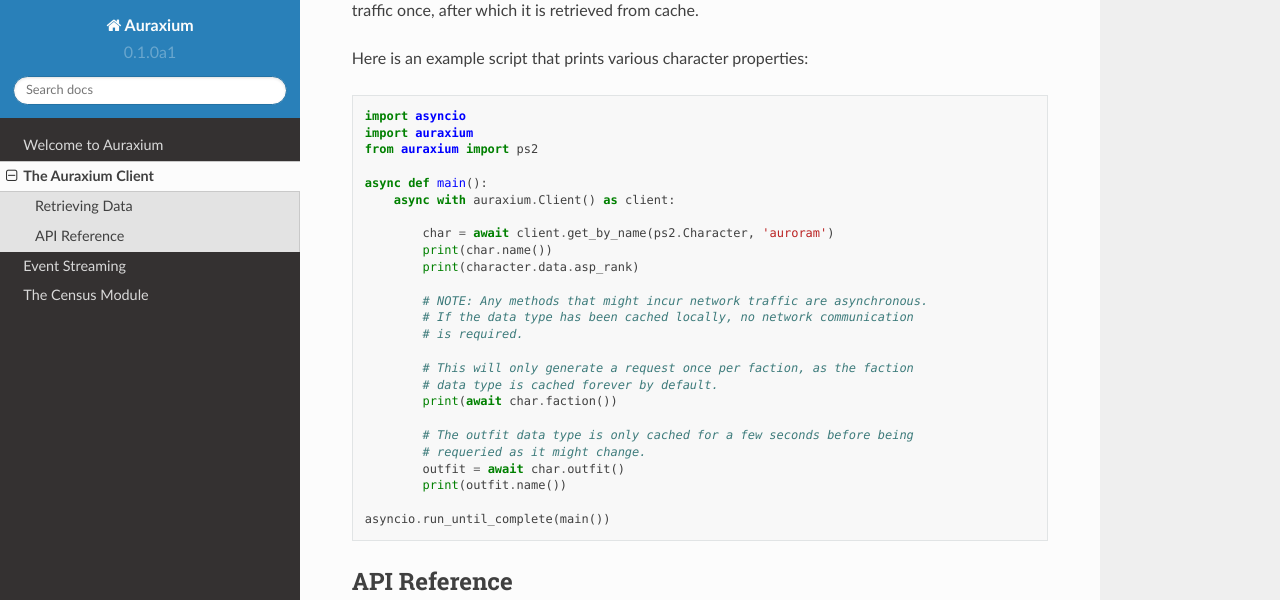
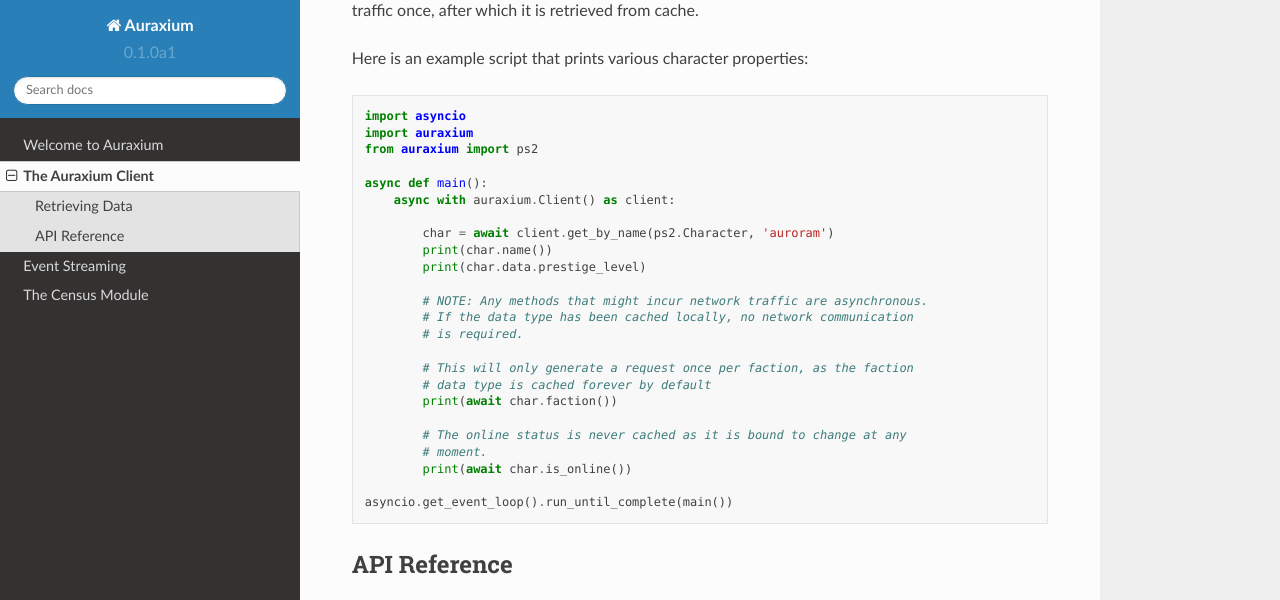
Before and after one commit to leonhard-s/auraxium, a Sphinx documentation site: the page built from docs/core.rst, in a window 1280 px wide and 900 px high, scrolled down 907 px, cut to the strip 0-600 px from the top of the window. Built offline with Sphinx 7.4.7 and the Read the Docs theme 2.0.0, drawn with Linux system fonts in a browser that asks for light colours.

```diff
--- a/docs/core.rst
+++ b/docs/core.rst
@@ -39,22 +39,21 @@
 
             char = await client.get_by_name(ps2.Character, 'auroram')
             print(char.name())
-            print(character.data.asp_rank)
+            print(char.data.prestige_level)
 
             # NOTE: Any methods that might incur network traffic are asynchronous.
             # If the data type has been cached locally, no network communication
             # is required.
 
             # This will only generate a request once per faction, as the faction
-            # data type is cached forever by default.
+            # data type is cached forever by default
             print(await char.faction())
 
-            # The outfit data type is only cached for a few seconds before being
-            # requeried as it might change.
-            outfit = await char.outfit()
-            print(outfit.name())
+            # The online status is never cached as it is bound to change at any
+            # moment.
+            print(await char.is_online())
 
-    asyncio.run_until_complete(main())
+    asyncio.get_event_loop().run_until_complete(main())
 
 API Reference
 -------------
```
Also changed, not shown: README.md (+5 -6 lines).
